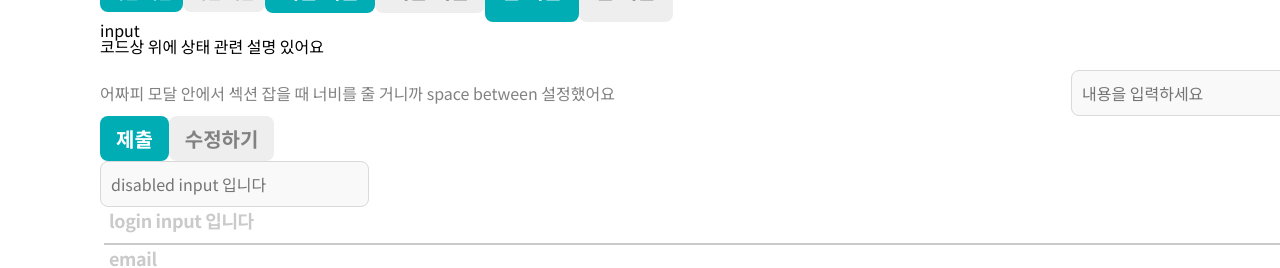
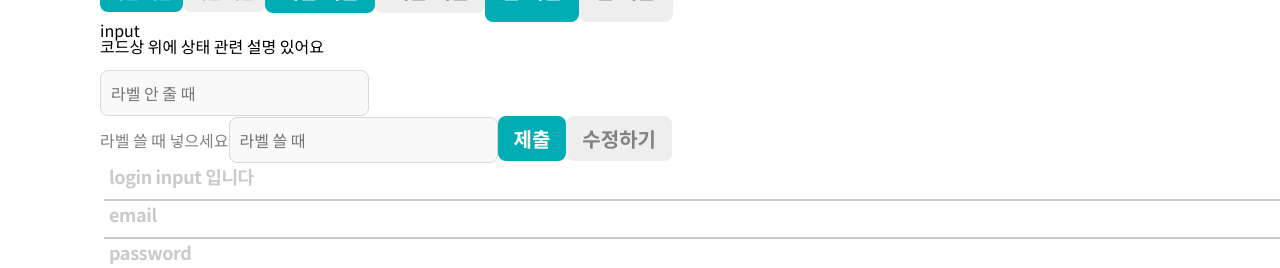
Before and after one commit to Dev-FE-3/toy-project2-team2, a React (Vite) app: page /Guide in a window 1280 px wide. Shown: the part 374-642 px from the top of the page. Built offline with nearby package versions, Linux system fonts and the light colour scheme; no server answers; sample sign-in values are in the browser's storage; a web font is replaced by a local one.

Commit message:
Feat : label 수정

```diff
--- a/src/pages/guide/Guide.jsx
+++ b/src/pages/guide/Guide.jsx
@@ -124,9 +124,16 @@ const Guide = () => {
       <br />
       <Input
         id="name"
-        label="어짜피 모달 안에서 섹션 잡을 때 너비를 줄 거니까 space between 설정했어요"
+        label
         isSubmitted={isSubmitted}
-        placeholder="내용을 입력하세요"
+        placeholder="라벨 안 줄 때"
+      />
+      <br />
+      <Input
+        id="name"
+        label="라벨 쓸 때 넣으세요"
+        isSubmitted={isSubmitted}
+        placeholder="라벨 쓸 때"
         onChange={(e) => setInputValue(e.target.value)}
       />
       <Button onClick={handleSubmit} disabled={isSubmitted}>
@@ -135,7 +142,6 @@ const Guide = () => {
       <Button onClick={handleEdit} color="gray">
         수정하기
       </Button>
-      <Input disabled placeholder="disabled input 입니다" />
       <LoginInput placeholder="login input 입니다" />
       <LoginInput type="email" placeholder="email" />
       <LoginInput type="password" placeholder="password" />
--- a/src/shared/components/input/Input.jsx
+++ b/src/shared/components/input/Input.jsx
@@ -1,11 +1,11 @@
 import React from "react";
 import styled from "styled-components";
 
-const InputWrapper = styled.div`
-  display: flex;
-  align-items: center;
-  justify-content: space-between;
-`;
+// const InputWrapper = styled.div`
+//   display: flex;
+//   align-items: center;
+//   justify-content: space-between;
+// `;
 
 const Label = styled.label`
   font-size: var(--font-size-primary);
@@ -52,7 +52,7 @@ const Input = ({
   onChange,
 }) => {
   return (
-    <InputWrapper>
+    <>
       {label && <Label htmlFor={id}>{label}</Label>}
       <InputStyle
         id={id}
@@ -61,7 +61,7 @@ const Input = ({
         onChange={onChange}
         $issubmitted={isSubmitted} // 여기서 'issubmitted'로 전달!!!
       />
-    </InputWrapper>
+    </>
   );
 };
 
```
